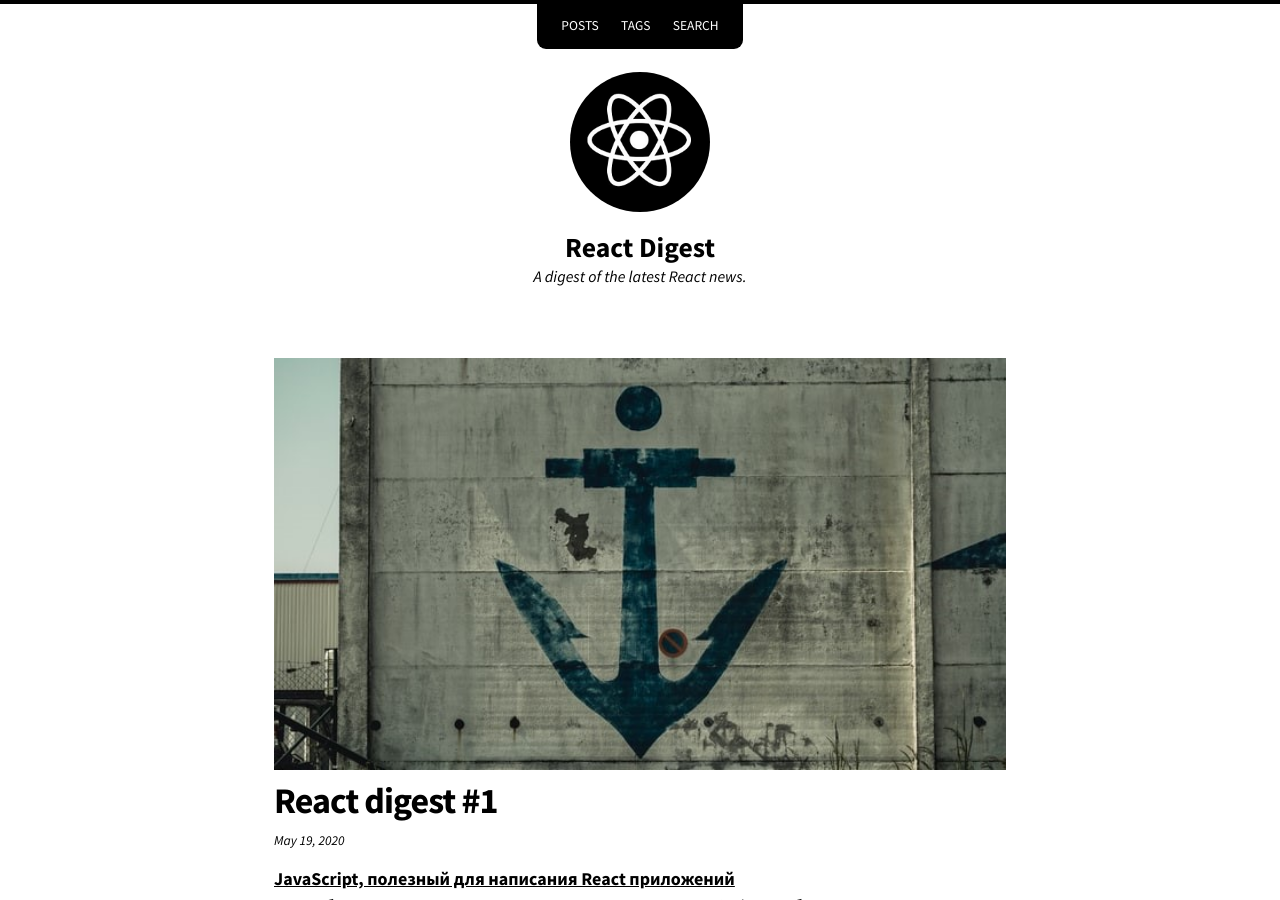
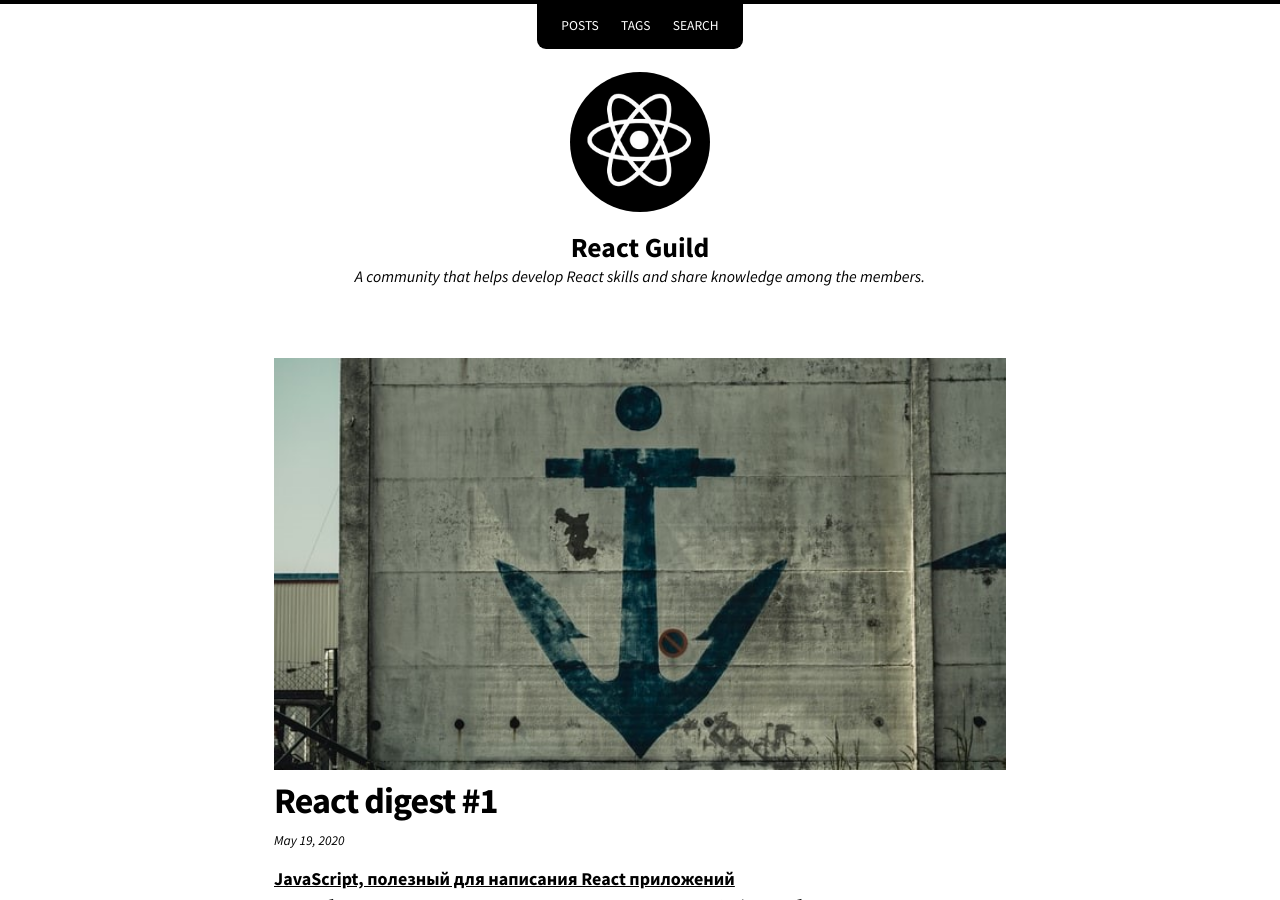
Before and after one commit to react-digest/react-digest.github.io, a Jekyll site: the page built from index.html, in a window 1280 px wide and 900 px high. Built offline with Jekyll 4.4.1, drawn with Linux system fonts in a browser that asks for light colours; nearby versions of some CDN libraries; the list of posts is cut into pages by our own code; some of the changed text lies outside the part shown.

Commit message:
update site description

```diff
--- a/_config.yml
+++ b/_config.yml
@@ -18,8 +18,8 @@
 remote_theme: mmistakes/so-simple-theme
 
 locale: en-US
-title: "React Digest"
-description: "A digest of the latest React news."
+title: "React Guild"
+description: "A community that helps develop React skills and share knowledge among the members."
 baseurl: ""
 url: "https://react-digest.github.io"
 logo: "/images/react-logo.png"
```
